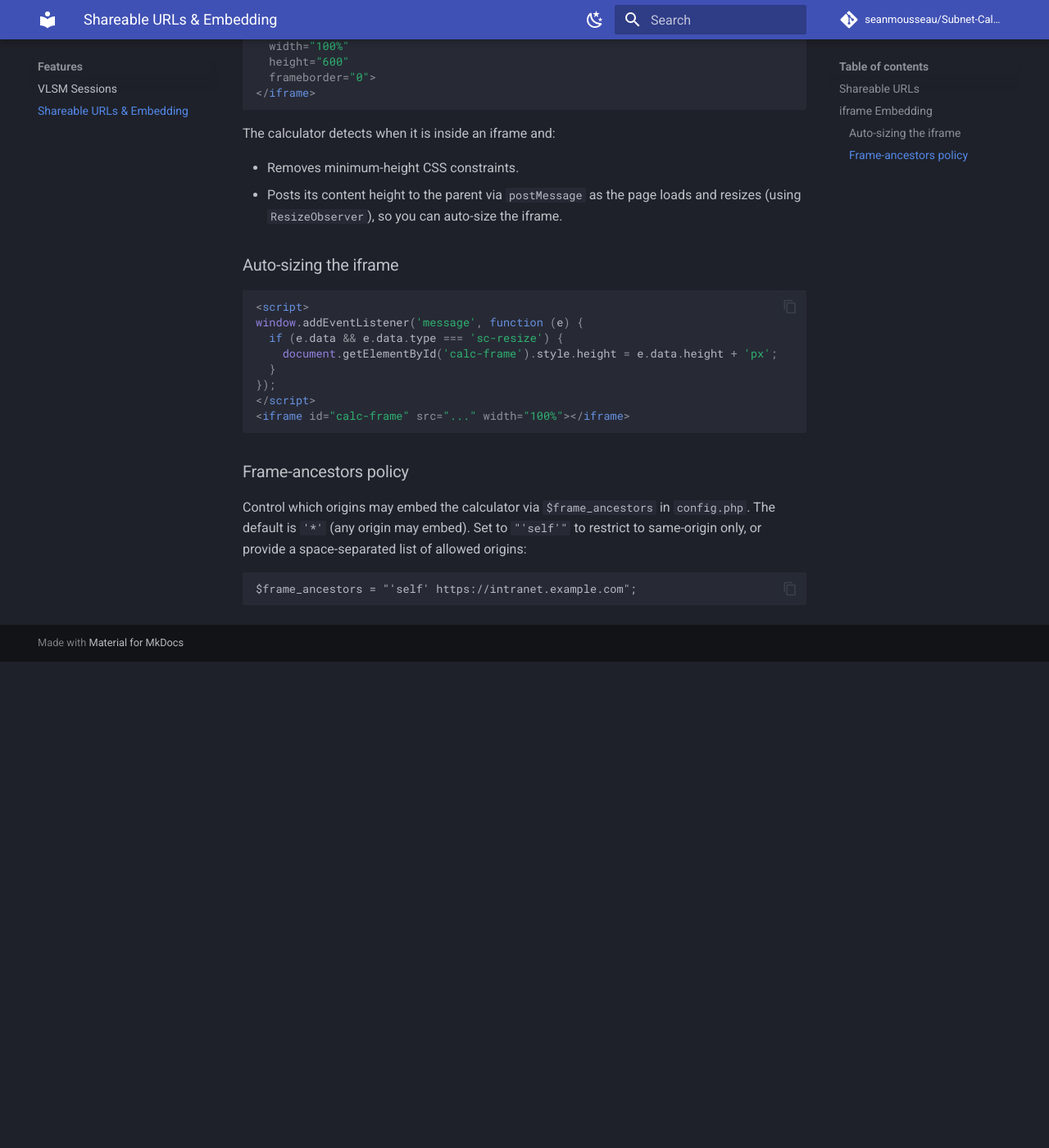
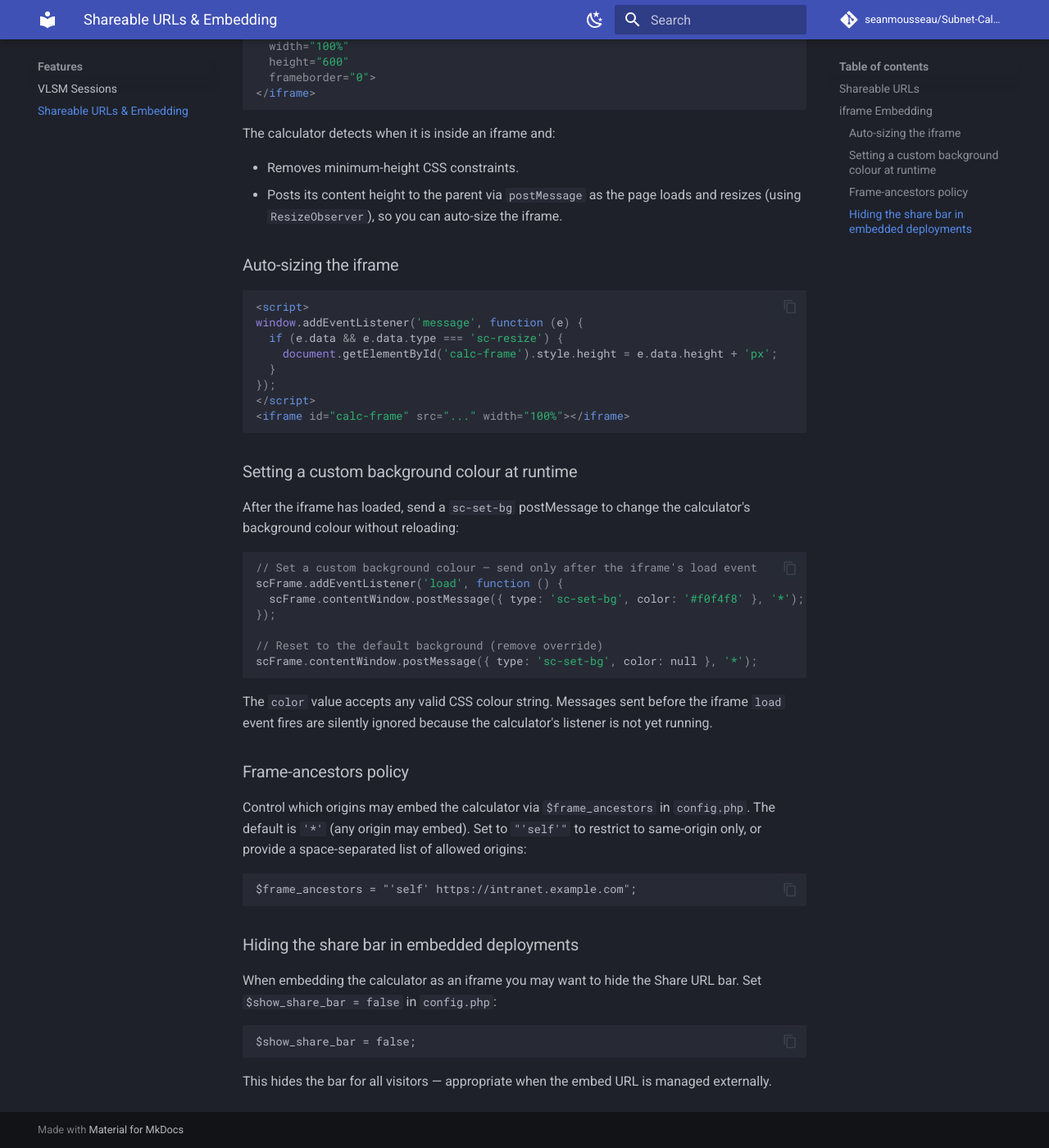
Before and after one commit to seanmousseau/Subnet-Calculator, an MkDocs documentation site: the page built from docs/sharing.md, in a window 1280 px wide and 1400 px high, scrolled down 654 px. Shown: the whole window at 82% size. Built offline with MkDocs 1.6.1 and Material for MkDocs 9.7.7, drawn with Linux system fonts in a browser that asks for light colours; comment, search, counter and statistics services are not loaded; before the commit the page ends 1461 px from its top, so only the background shows below that.

Commit message:
docs: add sc-set-bg postMessage and show_share_bar sections to sharing.md

````diff
--- a/docs/sharing.md
+++ b/docs/sharing.md
@@ -43,6 +43,22 @@ window.addEventListener('message', function (e) {
 <iframe id="calc-frame" src="..." width="100%"></iframe>
 ```
 
+### Setting a custom background colour at runtime
+
+After the iframe has loaded, send a `sc-set-bg` postMessage to change the calculator's background colour without reloading:
+
+```js
+// Set a custom background colour — send only after the iframe's load event
+scFrame.addEventListener('load', function () {
+  scFrame.contentWindow.postMessage({ type: 'sc-set-bg', color: '#f0f4f8' }, '*');
+});
+
+// Reset to the default background (remove override)
+scFrame.contentWindow.postMessage({ type: 'sc-set-bg', color: null }, '*');
+```
+
+The `color` value accepts any valid CSS colour string. Messages sent before the iframe `load` event fires are silently ignored because the calculator's listener is not yet running.
+
 ### Frame-ancestors policy
 
 Control which origins may embed the calculator via `$frame_ancestors` in `config.php`. The default is `'*'` (any origin may embed). Set to `"'self'"` to restrict to same-origin only, or provide a space-separated list of allowed origins:
@@ -50,3 +66,13 @@ Control which origins may embed the calculator via `$frame_ancestors` in `config
 ```php
 $frame_ancestors = "'self' https://intranet.example.com";
 ```
+
+### Hiding the share bar in embedded deployments
+
+When embedding the calculator as an iframe you may want to hide the Share URL bar. Set `$show_share_bar = false` in `config.php`:
+
+```php
+$show_share_bar = false;
+```
+
+This hides the bar for all visitors — appropriate when the embed URL is managed externally.
````
